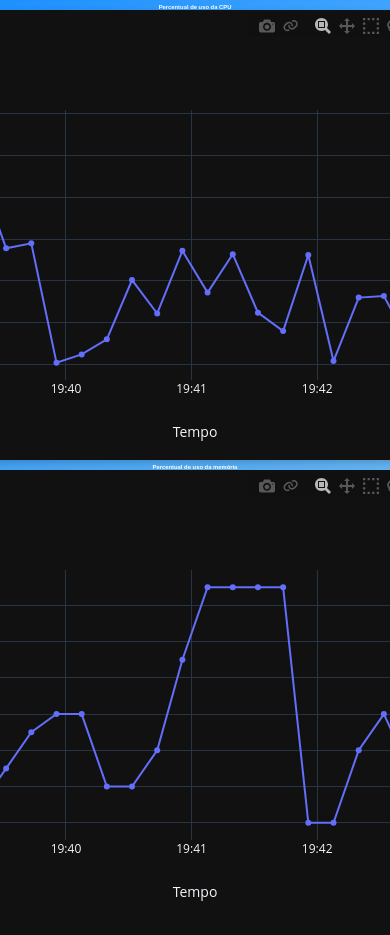
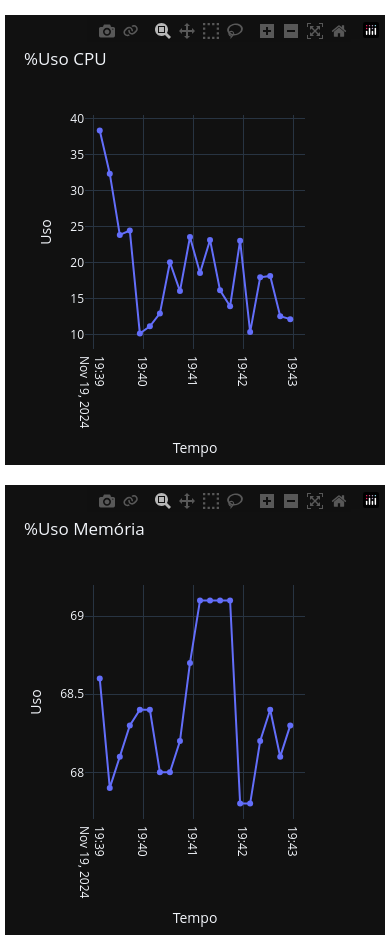
Before and after one commit to lucasmarcelof/Pessoal, a Flask app: page / in a window 390 px wide; the page is wider, and only the part inside the window is pictured. Before the commit the page ends 901 px from the top of that part, so only its background shows below. Run offline with Flask 3, Linux system fonts and the light colour scheme; data comes from the database, SQL or seed files in the repository; some libraries are stand-ins or nearby versions.

Commit message:
Ajuste na função de gerar os gráficos

```diff
--- a/app.py
+++ b/app.py
@@ -1,7 +1,5 @@
 from flask import Flask, render_template
 import plotly.graph_objects as go
-import random
-from datetime import datetime, timedelta
 import funcoes_banco
 
 app = Flask(__name__)
@@ -9,46 +7,33 @@ app = Flask(__name__)
 # Dados simulados para o gráfico
 def generate_data():
     timestamps,valuescpu,valuesMemoria,valuesDisco = funcoes_banco.leitura_todos_dados()
-    print(timestamps)
-     #= [random.randint(50, 100) for _ in range(10)]
-    #return timestamps[::-1], values[::-1]  # Reverter para ordem cronológica
+    #print(timestamps)
     return timestamps, valuescpu,valuesMemoria,valuesDisco
+
+# Função para criar um gráfico Plotly
+def create_plotly_figure(timestamps, values, title, yaxis_title):
+    fig = go.Figure()
+    fig.add_trace(go.Scatter(x=timestamps, y=values, mode='lines+markers', name='Valores'))
+    fig.update_layout(
+        title=title,
+        xaxis_title="Tempo",
+        yaxis_title=yaxis_title,
+        template="plotly_dark"
+    )
+    return fig.to_html(full_html=False)
 
 @app.route('/')
 def line_chart():
     # Gerar dados
-    timestamps, valuesCPU,valuesMemoria,valuesDisco = generate_data()
+    timestamps, values_cpu, values_memoria, values_disco = generate_data()
 
-    # Criar gráfico 1 com Plotly
-    figCpu = go.Figure()
-    figCpu.add_trace(go.Scatter(x=timestamps, y=valuesCPU, mode='lines+markers', name='Valores'))
+    # Criar gráficos com Plotly
+    chart_html_cpu = create_plotly_figure(timestamps, values_cpu, "%Uso CPU", "Uso")
+    chart_html_memoria = create_plotly_figure(timestamps, values_memoria, "%Uso Memória", "Uso")
 
-    # Customização
-    figCpu.update_layout(
-        title="%Uso CPU",
-        xaxis_title="Tempo",
-        yaxis_title="Uso",
-        template="plotly_dark"
-    )
+    # Renderizar template com gráficos
+    return render_template('chart.html', chart_html=chart_html_cpu, chart_html_memoria=chart_html_memoria)
 
-    # Retornar o HTML do gráfico
-    chart_html_cpu = figCpu.to_html(full_html=False)
-
-    # Criar gráfico 2 com Plotly
-    figMemoria = go.Figure()
-    figMemoria.add_trace(go.Scatter(x=timestamps, y=valuesMemoria, mode='lines+markers', name='Valores'))
-
-    # Customização
-    figMemoria.update_layout(
-        title="%Uso Memória",
-        xaxis_title="Tempo",
-        yaxis_title="Uso",
-        template="plotly_dark"
-    )
-
-    # Retornar o HTML do gráfico
-    chart_html_memoria = figMemoria.to_html(full_html=False)
-    return render_template('chart.html', chart_html=chart_html_cpu,chart_html_memoria = chart_html_memoria)
 
 if __name__ == '__main__':
     app.run(debug=True,host='0.0.0.0',port=5000)
--- a/templates/chart.html
+++ b/templates/chart.html
@@ -19,51 +19,33 @@
             justify-content: space-between;
             align-items: center;
             height: 100vh;
-            background: linear-gradient(135deg, #1e90ff, #87cefa);
-            color: #fff;
-            text-align: center;
-        }
-
-        h1 {
-            font-size: 1.5vw;
-            margin-top: 1%;
+            padding: 10px;
         }
 
         .chart-container {
-            width: auto;
-            height: auto;
-            display: flex;
-            justify-content: left;
-            align-items: left;
-            background: rgba(255, 255, 255, 0.1);
-            border-radius: 10px;
-            box-shadow: 0 4px 8px rgba(0, 0, 0, 0.2);
+            width: 100%;
+            max-width: 800px;
+            margin: 20px 0;
         }
 
-        .chart {
-            width: auto;
-            height: auto;
+        @media (max-width: 600px) {
+            body {
+                padding: 5px;
+            }
+
+            .chart-container {
+                width: 100%;
+                margin: 10px 0;
+            }
         }
     </style>
 </head>
 <body>
-    <h1>Percentual de uso da CPU</h1>
     <div class="chart-container">
-        <div class="chart">
-            {{ chart_html|safe }}
-        </div>
+        {{ chart_html|safe }}
     </div>
-    <h1>Percentual de uso da memória</h1>
     <div class="chart-container">
-        <div class="chart">
-            {{ chart_html_memoria|safe }}
-        </div>
+        {{ chart_html_memoria|safe }}
     </div>
-    <script>
-        // Atualizar a página a cada 20 segundos
-        setInterval(function() {
-            location.reload();
-        }, 20000);
-    </script>
 </body>
 </html>
```
